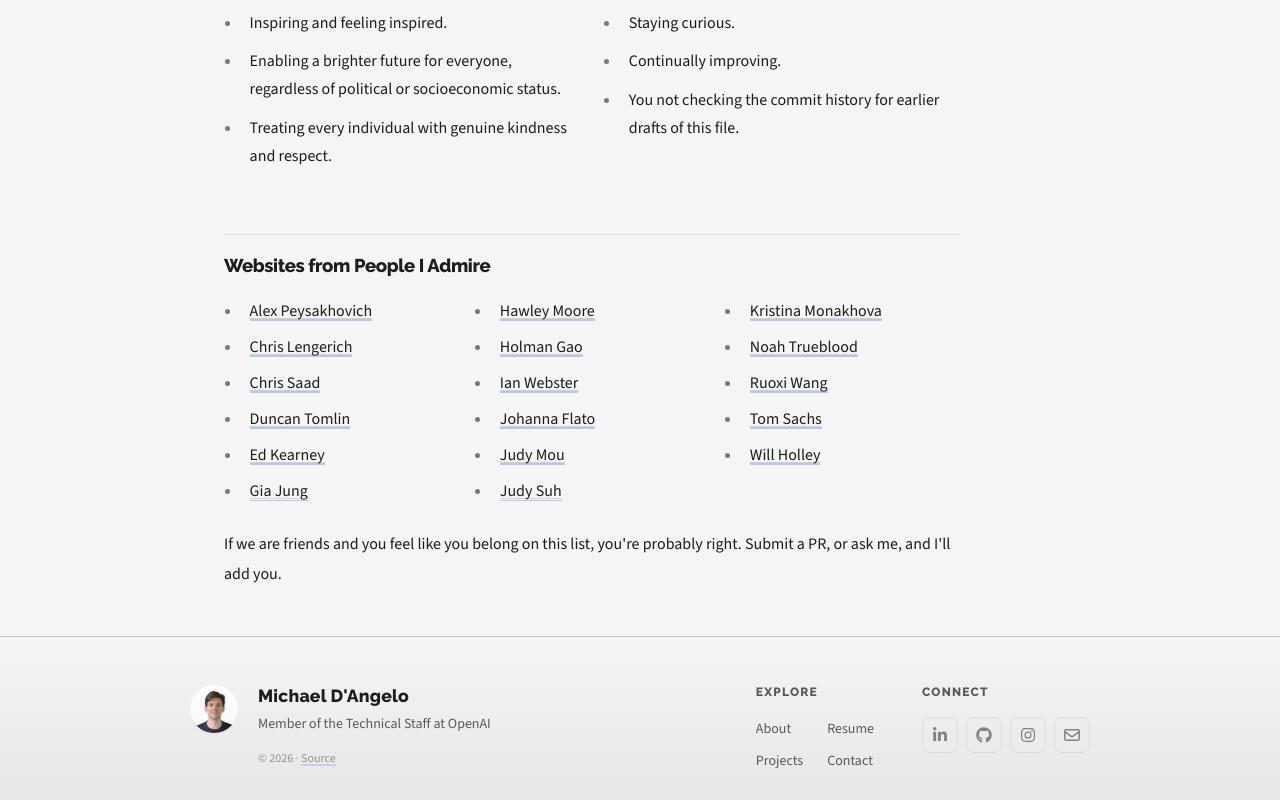
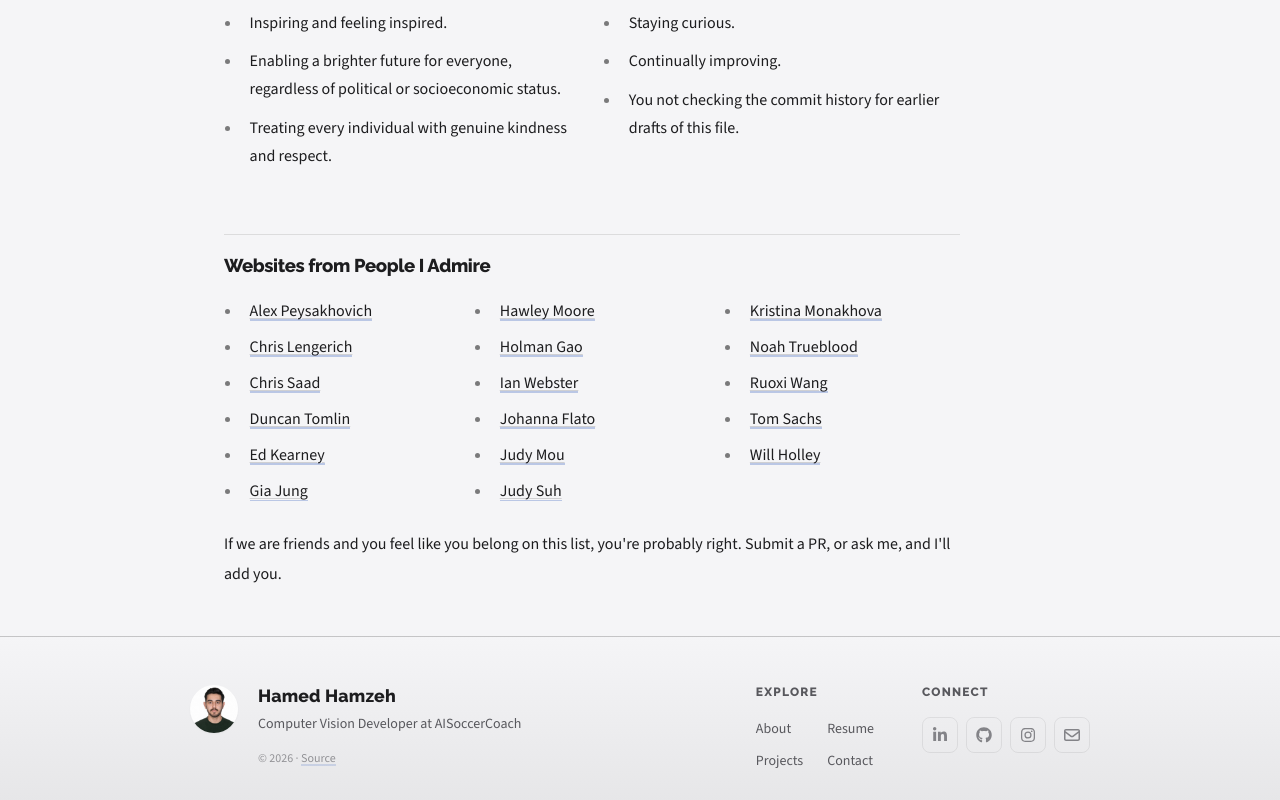
Before and after one commit to hamedhamzeh/hamedhamzeh.github.io, a Next.js app: page /about in a window 1280 px wide. Shown: the part 3423-4223 px from the top of the page. Built offline with nearby package versions, Linux system fonts and the light colour scheme; no server answers.

Commit message:
Update personal details and metadata across the site + update homepage and footer

```diff
--- a/app/layout.tsx
+++ b/app/layout.tsx
@@ -42,13 +42,13 @@ export const metadata: Metadata = {
   description: SITE_DESCRIPTION,
   keywords: [
     AUTHOR_NAME,
-    'OpenAI',
-    'Promptfoo',
-    'agent security',
-    'LLM security',
+    'computer vision',
+    'robotics',
+    'deep learning',
     'machine learning',
-    'startup founder',
-    'YC',
+    'mlops',
+    'sports analytics',
+    'industrial monitoring',
   ],
   authors: [{ name: AUTHOR_NAME }],
   creator: AUTHOR_NAME,
@@ -69,14 +69,14 @@ export const metadata: Metadata = {
       },
     ],
   },
-  twitter: {
-    card: 'summary_large_image',
-    site: TWITTER_HANDLE,
-    creator: TWITTER_HANDLE,
-    title: AUTHOR_NAME,
-    description: SITE_DESCRIPTION,
-    images: [SITE_IMAGE_PATH],
-  },
+  // twitter: {
+  //   card: 'summary_large_image',
+  //   site: TWITTER_HANDLE,
+  //   creator: TWITTER_HANDLE,
+  //   title: AUTHOR_NAME,
+  //   description: SITE_DESCRIPTION,
+  //   images: [SITE_IMAGE_PATH],
+  // },
   robots: {
     index: true,
     follow: true,
@@ -90,11 +90,7 @@ export const metadata: Metadata = {
   },
 };
 
-export default function RootLayout({
-  children,
-}: {
-  children: React.ReactNode;
-}) {
+export default function RootLayout({ children }: { children: React.ReactNode }) {
   return (
     <html
       lang="en"
--- a/src/components/Template/Footer.tsx
+++ b/src/components/Template/Footer.tsx
@@ -16,7 +16,7 @@ export default function Footer() {
             <ThemePortrait width={80} height={80} />
           </Link>
           <div className="footer-info">
-            <h3>Michael D&apos;Angelo</h3>
+            <h3>Hamed Hamzeh</h3>
             <p className="footer-role">{currentRole}</p>
             <p className="footer-copyright">
               &copy; {new Date().getFullYear()} ·{' '}
@@ -44,10 +44,7 @@ export default function Footer() {
             </div>
           </nav>
 
-          <div
-            className="footer-social"
-            aria-labelledby="footer-social-heading"
-          >
+          <div className="footer-social" aria-labelledby="footer-social-heading">
             <h4 id="footer-social-heading" className="footer-social-label">
               Connect
             </h4>
--- a/src/components/Template/Hero.tsx
+++ b/src/components/Template/Hero.tsx
@@ -11,27 +11,19 @@ export default function Hero() {
         </div>
 
         <h1 className="hero-title">
-          <span className="hero-name">Michael D&apos;Angelo</span>
+          <span className="hero-name">Hamed Hamzeh</span>
         </h1>
 
         <p className="hero-tagline">
-          Member of the Technical Staff at{' '}
-          <a href="https://openai.com" className="hero-highlight">
-            OpenAI
-          </a>
-          , where I work on{' '}
-          <a href="https://promptfoo.dev" className="hero-highlight">
-            Promptfoo
-          </a>{' '}
-          and agent security.
-          <br />
-          Previously co-founded, scaled, and sold Promptfoo to OpenAI.
+          AI Engineer and applied researcher focused on computer vision, intelligent systems, and
+          MLOps, with experience translating ideas into models, pipelines, and deployable products.
         </p>
 
         <div className="hero-chips">
-          <span className="hero-chip">YC Alum</span>
-          <span className="hero-chip">Stanford ICME</span>
-          <span className="hero-chip">Co-founded Arthena & Matroid</span>
+          <span className="hero-chip">Applied AI</span>
+          <span className="hero-chip">Computer Vision</span>
+          <span className="hero-chip">MLOps</span>
+          <span className="hero-chip">R&D</span>
         </div>
 
         <div className="hero-cta">
@@ -39,7 +31,7 @@ export default function Hero() {
             About Me
           </Link>
           <Link href="/resume" className="button button-secondary">
-            View Resume
+            My Resume
           </Link>
         </div>
       </div>
--- a/src/components/Template/ThemePortrait.tsx
+++ b/src/components/Template/ThemePortrait.tsx
@@ -23,7 +23,7 @@ export default function ThemePortrait({
       {/* biome-ignore lint/performance/noImgElement: Using native img to avoid next/image runtime overhead for static export */}
       <img
         src="/images/me.jpg"
-        alt="Michael D'Angelo"
+        alt="Hamed Hamzeh"
         width={width}
         height={height}
         loading={priority ? 'eager' : 'lazy'}
--- a/src/data/resume/work.ts
+++ b/src/data/resume/work.ts
@@ -13,8 +13,8 @@ export interface Position {
 
 const work: Position[] = [
   {
-    name: 'OpenAI',
-    position: 'Member of the Technical Staff',
+    name: 'AISoccerCoach',
+    position: 'Computer Vision Developer ',
     url: 'https://openai.com',
     startDate: '2026-03-09',
     summary: `Building evaluation, red-teaming, and hardening infrastructure for AI systems
--- a/src/lib/schema.ts
+++ b/src/lib/schema.ts
@@ -31,8 +31,7 @@ export const SITE_IMAGE = `${SITE_URL}${SITE_IMAGE_PATH}`;
 export const HOME_URL = `${SITE_URL}/`;
 
 // Shared so the /writing metadata and the Blog node stay in sync.
-export const WRITING_DESCRIPTION =
-  'Articles on AI security, LLM red teaming, and trust & safety.';
+export const WRITING_DESCRIPTION = 'Diary of a Wisdom Seeker';
 
 type SchemaNode = Record<string, unknown>;
 
@@ -110,7 +109,7 @@ export function websiteNode(): SchemaNode {
     '@id': WEBSITE_ID,
     url: HOME_URL,
     name: AUTHOR_NAME,
-    alternateName: ['mldangelo.com', 'mldangelo'],
+    alternateName: ['hamedhamzeh.github.io', 'hamedo'],
     description: SITE_DESCRIPTION,
     inLanguage: SITE_LANGUAGE,
     publisher: personRef(),
```
Also changed, not shown: public/images/me.jpg, 1 other file (tests, documents, lock files or other folders).
